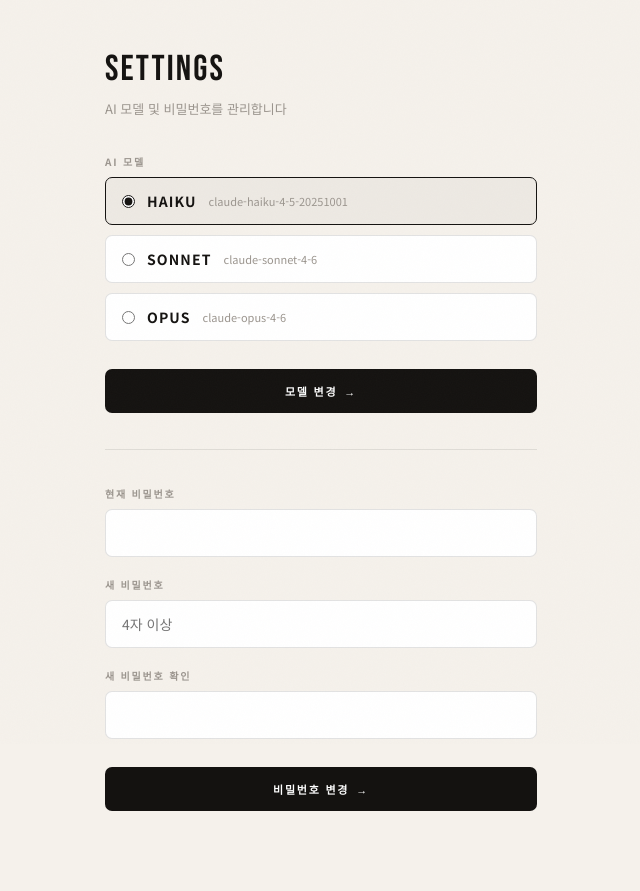
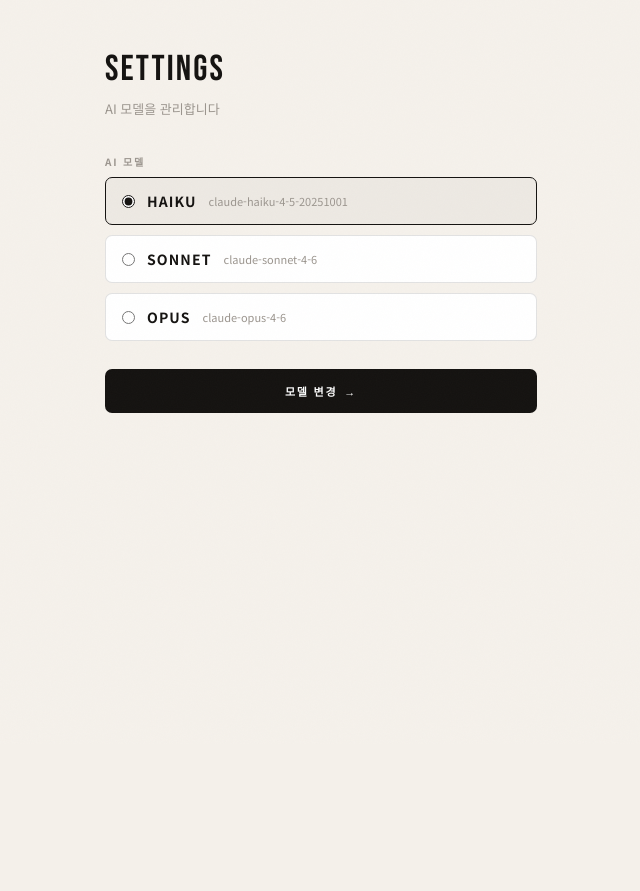
Before and after one commit to hg01917-design/blog-tool, a Flask app: page /settings in a window 1280 px wide. Shown: the part 56-947 px from the top of the page, without its empty margins (319-959 px from the left). After the commit the page ends 469 px from the top, so only its background shows below. Run offline with Flask 3, Linux system fonts and the light colour scheme; the visitor is signed in with stand-in values (Sample User, id 1); some libraries are stand-ins or nearby versions.

Commit message:
Remove password auth, auto-authenticate when LOCAL_MODE=true
- Remove werkzeug.security dependency (scrypt incompatible with Python 3.9)
- Remove password check/update/load functions
- Remove password change UI from settings page
- LOCAL_MODE=true: auto-set session authenticated in before_request
- Non-LOCAL_MODE: login page still renders but no password verification

Co-Authored-By: Claude Opus 4.6 <noreply@anthropic.com>

```diff
--- a/app.py
+++ b/app.py
@@ -12,7 +12,6 @@ import requests as http_requests
 from functools import wraps
 from flask import Flask, render_template, request, jsonify, session, redirect, url_for
 from dotenv import load_dotenv
-from werkzeug.security import check_password_hash, generate_password_hash
 import anthropic
 
 # app.py가 있는 디렉토리를 sys.path에 추가 (CWD 무관하게 import 보장)
@@ -28,6 +27,8 @@ app.config["SESSION_COOKIE_NAME"] = "wordpress_autoblog"
 app.config["SESSION_COOKIE_HTTPONLY"] = True
 app.config["SESSION_COOKIE_SAMESITE"] = "Lax"
 app.config["SESSION_COOKIE_SECURE"] = os.environ.get("SESSION_COOKIE_SECURE", "").lower() == "true"
+
+LOCAL_MODE = os.environ.get("LOCAL_MODE", "").lower() == "true"
 
 # ──────────────────────────────────────────────
 #  인증 설정
@@ -73,25 +74,12 @@ def _save_env_value(key, value):
         f.writelines(lines)
 
 
-def _load_password_from_env():
-    """`.env` 파일에서 비밀번호 설정을 매번 읽어온다. (멀티워커 안전)"""
-    pw_hash = ""
-    pw_plain = ""
-    if os.path.exists(_ENV_PATH):
-        with open(_ENV_PATH, "r", encoding="utf-8") as f:
-            for line in f:
-                line = line.strip()
-                if line.startswith("APP_PASSWORD_HASH="):
-                    pw_hash = line.split("=", 1)[1]
-                elif line.startswith("APP_PASSWORD="):
-                    pw_plain = line.split("=", 1)[1]
-    return pw_hash, pw_plain
-
-
 def login_required(f):
     """로그인 안 된 요청을 /login으로 리다이렉트하는 데코레이터."""
     @wraps(f)
     def decorated(*args, **kwargs):
+        if LOCAL_MODE:
+            session["authenticated"] = True
         if not session.get("authenticated"):
             if request.is_json or request.headers.get("X-Requested-With") == "XMLHttpRequest":
                 return jsonify({"error": "로그인이 필요합니다"}), 401
@@ -102,19 +90,13 @@ def login_required(f):
 
 @app.route("/login", methods=["GET", "POST"])
 def login_page():
+    if LOCAL_MODE:
+        session["authenticated"] = True
+        session.permanent = True
+        return redirect(url_for("index"))
     if session.get("authenticated"):
         return redirect(url_for("index"))
-
-    error = None
-    if request.method == "POST":
-        password = request.form.get("password", "")
-        if _check_password(password):
-            session["authenticated"] = True
-            session.permanent = True
-            return redirect(request.args.get("next") or url_for("index"))
-        error = "비밀번호가 틀렸습니다"
-
-    return render_template("login.html", error=error)
+    return render_template("login.html", error=None)
 
 
 @app.route("/logout")
@@ -123,59 +105,12 @@ def logout():
     return redirect(url_for("login_page"))
 
 
-def _check_password(password: str) -> bool:
-    """`.env`에서 비밀번호를 읽어서 비교. 해시 우선, 평문 폴백."""
-    if not password:
-        return False
-    pw_hash, pw_plain = _load_password_from_env()
-    if pw_hash:
-        return check_password_hash(pw_hash, password)
-    if pw_plain:
-        return secrets.compare_digest(password, pw_plain)
-    return False
-
-
-def _update_env_password(new_password: str):
-    """`.env` 파일의 비밀번호를 해시로 교체."""
-    new_hash = generate_password_hash(new_password)
-
-    if os.path.exists(_ENV_PATH):
-        with open(_ENV_PATH, "r", encoding="utf-8") as f:
-            lines = f.readlines()
-    else:
-        lines = []
-
-    # 기존 APP_PASSWORD / APP_PASSWORD_HASH 줄 제거
-    lines = [l for l in lines if not l.startswith("APP_PASSWORD_HASH=") and not l.startswith("APP_PASSWORD=")]
-
-    # 해시 방식으로 저장 (평문 제거)
-    lines.append(f"APP_PASSWORD_HASH={new_hash}\n")
-
-    with open(_ENV_PATH, "w", encoding="utf-8") as f:
-        f.writelines(lines)
-
-
 @app.route("/settings", methods=["GET", "POST"])
 def settings_page():
     result = None
     action = request.form.get("action", "")
 
-    if request.method == "POST" and action == "change_password":
-        current = request.form.get("current_password", "")
-        new_pw = request.form.get("new_password", "")
-        confirm = request.form.get("confirm_password", "")
-
-        if not _check_password(current):
-            result = {"ok": False, "msg": "현재 비밀번호가 틀렸습니다"}
-        elif len(new_pw) < 4:
-            result = {"ok": False, "msg": "새 비밀번호는 4자 이상이어야 합니다"}
-        elif new_pw != confirm:
-            result = {"ok": False, "msg": "새 비밀번호가 일치하지 않습니다"}
-        else:
-            _update_env_password(new_pw)
-            result = {"ok": True, "msg": "비밀번호가 변경되었습니다"}
-
-    elif request.method == "POST" and action == "change_model":
+    if request.method == "POST" and action == "change_model":
         model_key = request.form.get("ai_model", "")
         if model_key in AVAILABLE_MODELS:
             _save_env_value("AI_MODEL", AVAILABLE_MODELS[model_key])
@@ -200,6 +135,9 @@ app.register_blueprint(keywords_bp)
 @app.before_request
 def require_login():
     """로그인/정적 파일 외 모든 요청에 인증 강제."""
+    if LOCAL_MODE:
+        session["authenticated"] = True
+        return
     allowed = ("login_page", "static", "indexnow_key_file")
     if request.endpoint in allowed:
         return
--- a/templates/settings.html
+++ b/templates/settings.html
@@ -172,7 +172,7 @@ body::after {
 
 <div class="layout">
   <div class="page-title">Settings</div>
-  <p class="page-sub">AI 모델 및 비밀번호를 관리합니다</p>
+  <p class="page-sub">AI 모델을 관리합니다</p>
 
   <!-- AI Model Selection -->
   <form method="POST">
@@ -192,29 +192,6 @@ body::after {
     <button class="save-btn" type="submit">모델 변경 <span>→</span></button>
   </form>
 
-  <div class="divider"></div>
-
-  <!-- Password Change -->
-  <form method="POST">
-    <input type="hidden" name="action" value="change_password">
-    <div class="field">
-      <label class="field-label" for="current_password">현재 비밀번호</label>
-      <input class="field-input" type="password" id="current_password" name="current_password" required>
-    </div>
-
-    <div class="field" style="margin-top:20px">
-      <label class="field-label" for="new_password">새 비밀번호</label>
-      <input class="field-input" type="password" id="new_password" name="new_password"
-             placeholder="4자 이상" required minlength="4">
-    </div>
-
-    <div class="field">
-      <label class="field-label" for="confirm_password">새 비밀번호 확인</label>
-      <input class="field-input" type="password" id="confirm_password" name="confirm_password" required minlength="4">
-    </div>
-
-    <button class="save-btn" type="submit">비밀번호 변경 <span>→</span></button>
-  </form>
 
   {% if result %}
   <div class="result-msg {{ 'result-ok' if result.ok else 'result-err' }}">
```
